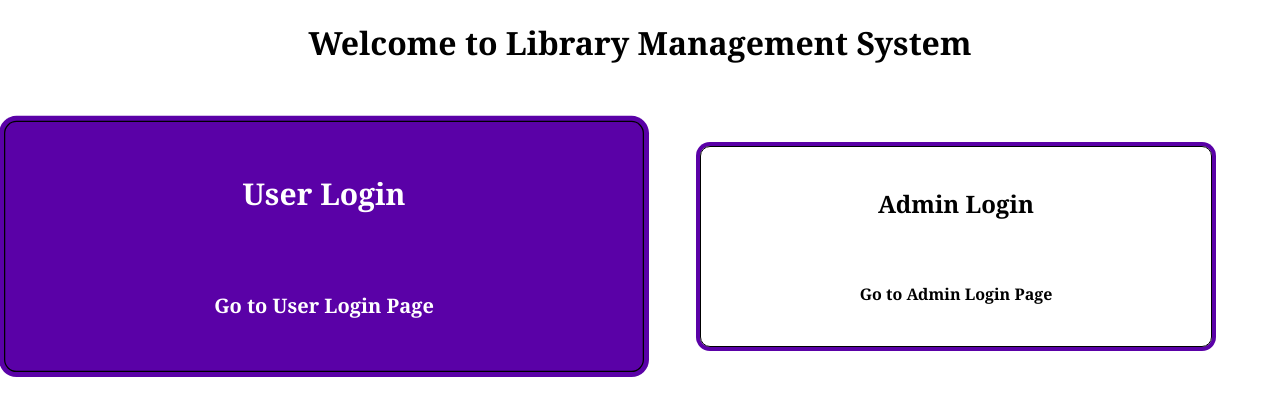
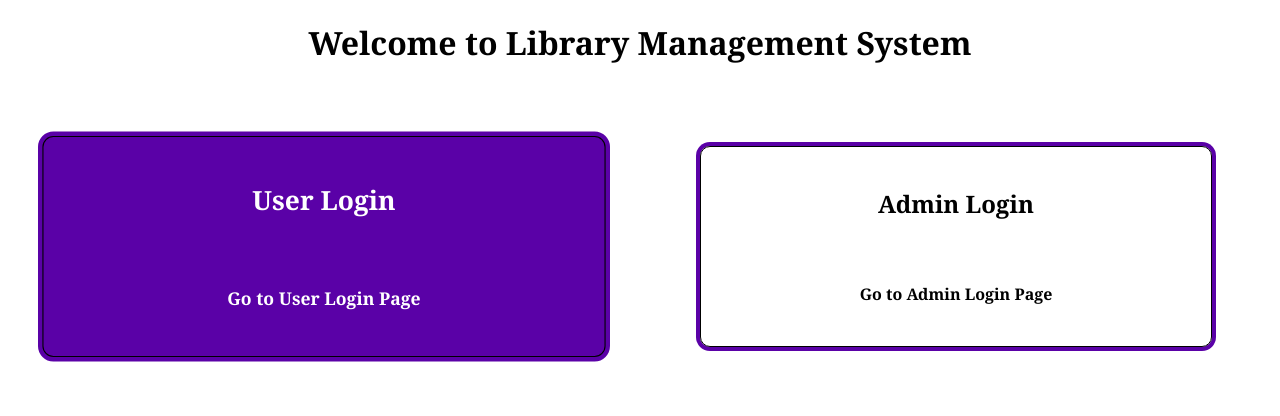
Before and after one commit to ajdeshraj/library-management, a PHP site: page /welcome_page.html in a window 1280 px wide, with the pointer over the restyled element. Shown: the top 416 px of the page. Run offline with PHP 8.4, Linux system fonts and the light colour scheme.

Commit message:
Minor styling changes

```diff
--- a/dashboard_css.css
+++ b/dashboard_css.css
@@ -55,7 +55,7 @@ a
 
 .column:hover
 {
-    transform: scale(1.25);
+    transform: scale(1.1);
     background-color: #5a01a7;
     color: white;
     transition: 0.3s;
```
